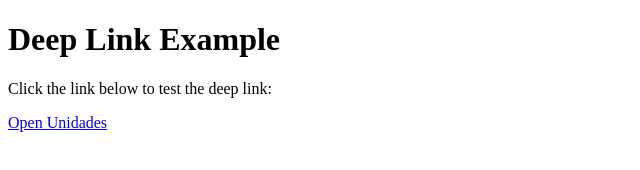
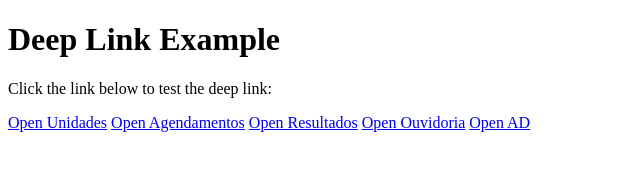
Before and after one commit to geangil/webviewOnline, a plain HTML site: page index.html in a window 1280 px wide. Shown: the whole page, without its empty margins (0-640 px from the left). Drawn offline with Linux system fonts and the light colour scheme.

Commit message:
add others links

```diff
--- a/index.html
+++ b/index.html
@@ -9,5 +9,9 @@
     <h1>Deep Link Example</h1>
     <p>Click the link below to test the deep link:</p>
     <a href="br.com.grupofleury.amais://unidades">Open Unidades</a>
+    <a href="br.com.grupofleury.amais://agendamentos">Open Agendamentos</a>
+    <a href="br.com.grupofleury.amais://resultados">Open Resultados</a>
+    <a href="br.com.grupofleury.amais://ouvidoria">Open Ouvidoria</a>
+    <a href="br.com.grupofleury.amais://ad">Open AD</a>
 </body>
 </html>
```
